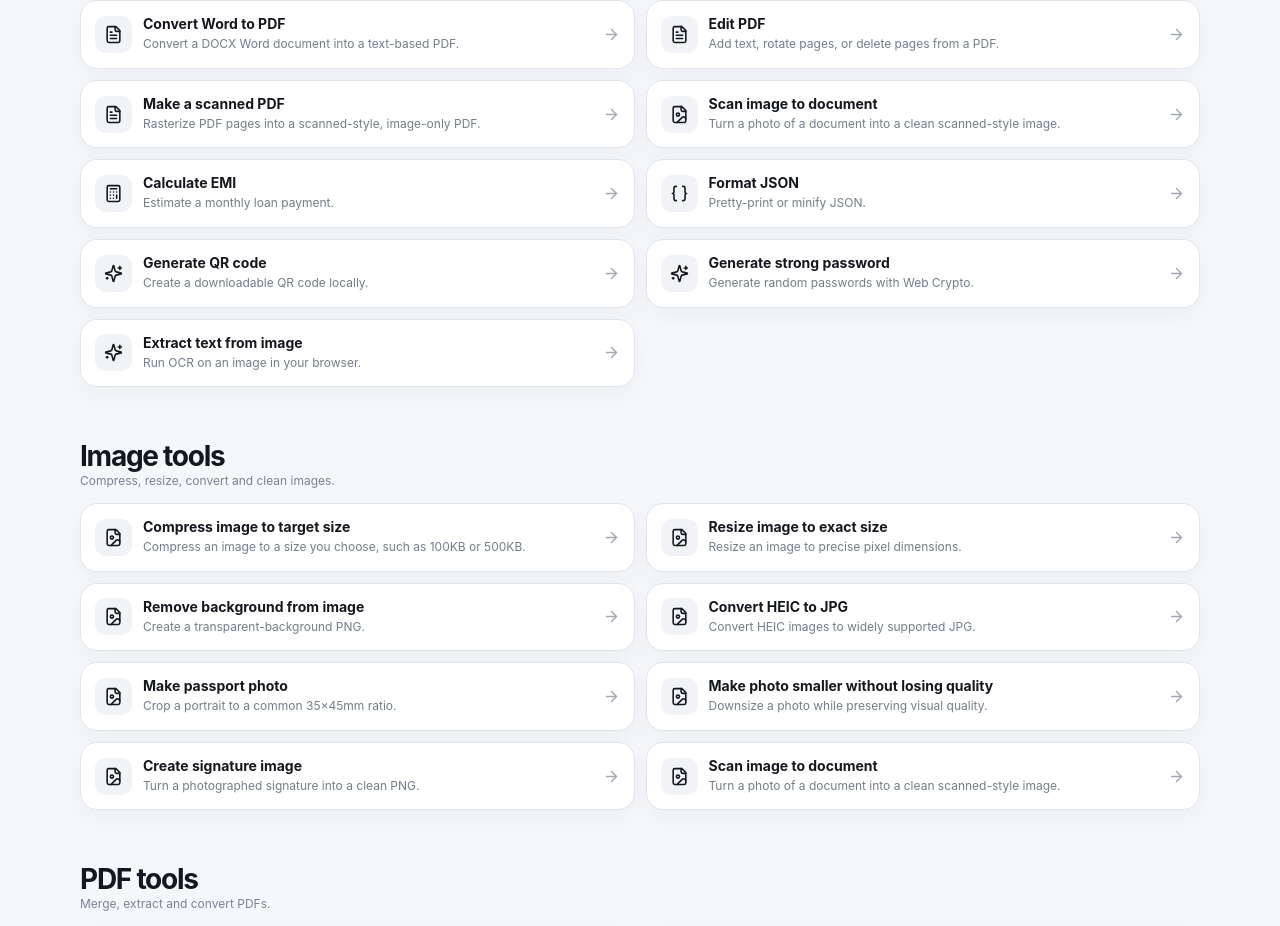
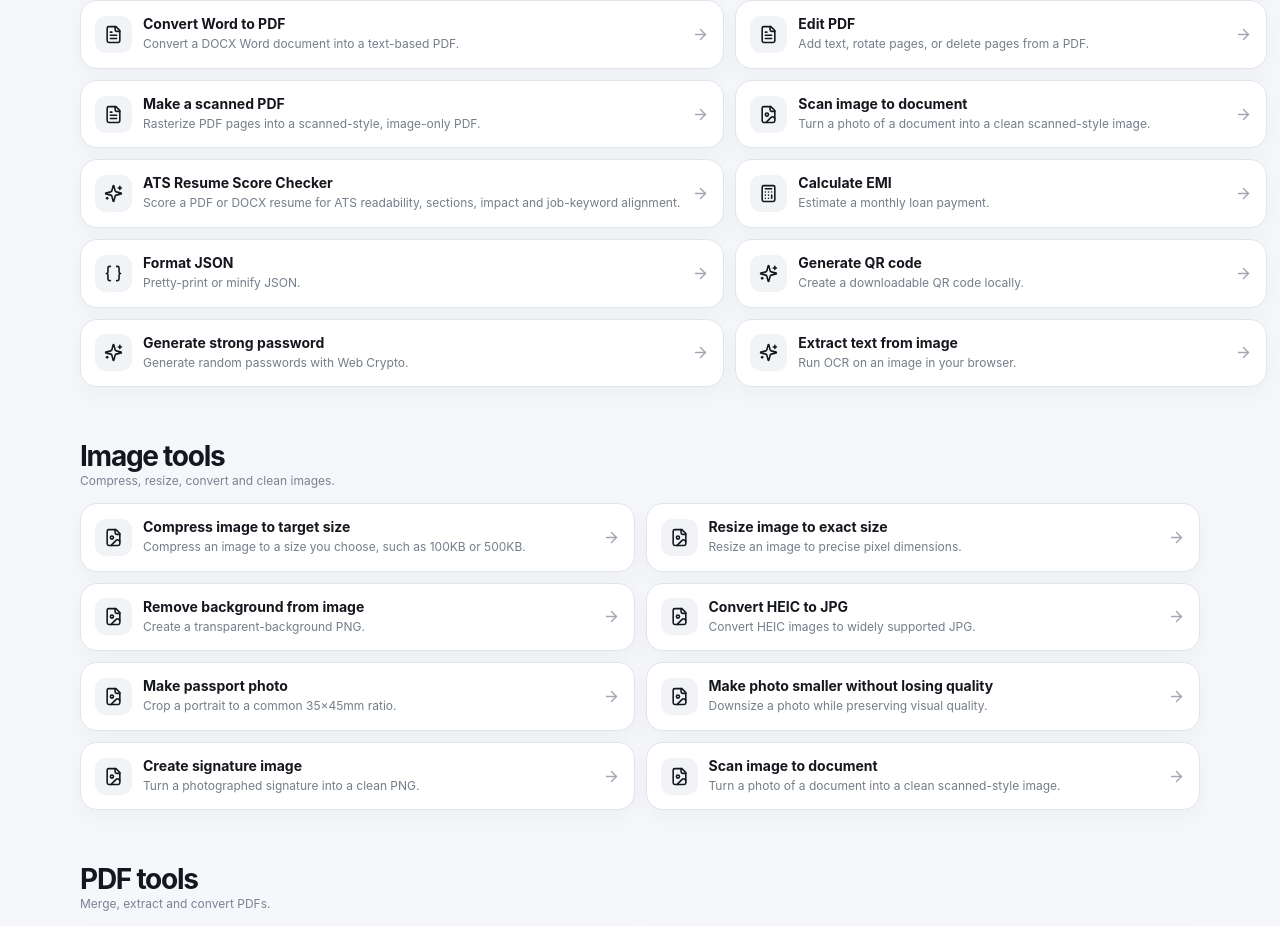
Before and after one commit to raghav19sh/sharma-raghav-tools, a Next.js app: page / in a window 1280 px wide. Shown: the part 1548-2474 px from the top of the page. Built offline with nearby package versions, Linux system fonts and the light colour scheme.

Commit message:
Feature ATS checker on home page

```diff
--- a/src/app/page.tsx
+++ b/src/app/page.tsx
@@ -6,7 +6,7 @@ import AdSlot from "@/components/AdSlot";
 const Icon=({id}:{id:string})=>id==="image"?<FileImage size={19}/>:id==="pdf"?<FileText size={19}/>:id==="calc"?<Calculator size={19}/>:id==="convert"?<RefreshCw size={19}/>:id==="text"?<Braces size={19}/>:<Sparkles size={19}/>;
 
 export default function Home(){
- const popular=["compress-image","merge-pdf","pdf-to-word","pdf-to-docs","word-to-pdf","edit-pdf","scan-pdf","scan-image","emi-calculator","json-formatter","qr-generator","password-generator","extract-text-image"].map(s=>tools.find(t=>t.slug===s)!).filter(Boolean);
+ const popular=["compress-image","merge-pdf","pdf-to-word","pdf-to-docs","word-to-pdf","edit-pdf","scan-pdf","scan-image","ats-resume-score","emi-calculator","json-formatter","qr-generator","password-generator","extract-text-image"].map(s=>tools.find(t=>t.slug===s)!).filter(Boolean);
  return <div className="site">
   <header className="topbar"><div className="container nav"><Link className="brand" href="/"><span className="mark">SR</span><span>Sharma-Raghav Tools</span></Link><nav className="navlinks"><Link href="#tools">All tools</Link><Link href="/privacy">Privacy</Link><Link href="/contact">Contact</Link></nav></div></header>
   <main>
```
